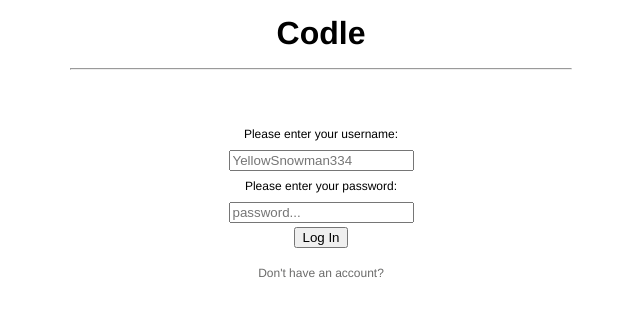
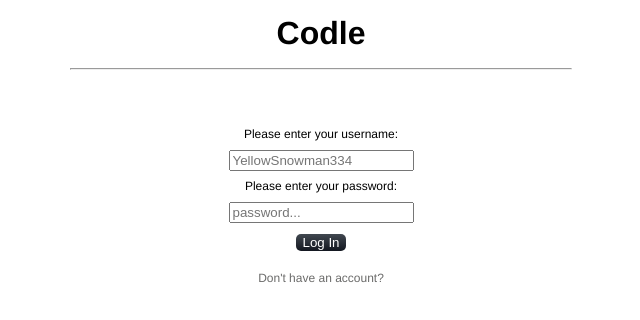
Before and after one commit to DavidMSands/codle-frontend, a React (Create React App) app in the folder codle/: page / in a window 1280 px wide. Shown: the top 320 px of the page, without its empty margins (319-959 px from the left). Built offline with nearby package versions, Linux system fonts and the light colour scheme; no server answers.

Commit message:
auth updates

```diff
--- a/codle/src/App.css
+++ b/codle/src/App.css
@@ -6,7 +6,7 @@ body {
   display: flex;
   flex-direction: column;
   width: 100%;
-  max-width: 1500px;
+  max-width: 500px;
   margin: 0 auto;
   /* background-image: linear-gradient(90deg, #464d55, #171c26); */
 }
@@ -38,7 +38,7 @@ body {
   border-radius: .33rem;
   display: block;
   position: absolute;
-  left: -165px;
+  left: -500px;
   top: 0;
   backdrop-filter: blur(2px);
 }
@@ -125,9 +125,12 @@ div#recent-scores ul {
 }
 
 #sugg-edit-btn {
-  right: 10px;
-  top: 0;
   width: 20px;
+  margin-top: .65rem;
+  border: none;
+  border-radius: 5px;
+  background-image: linear-gradient(180deg, #414850, #131720);
+  color: white;
 }
 
 #suggestions-ul {
@@ -149,6 +152,7 @@ button:hover {
   align-items: center;
   flex-grow: 1;
   padding-bottom: 40px;
+  margin-top: 40px;
 }
 
 .tile-container {
@@ -204,8 +208,35 @@ text-align: center;
   color: #6b6b6a;
 }
 
+.login-text:hover{
+  cursor: pointer;
+}
+
 .login-text-2 {
   font-size: .75rem;
   color: #000000;
   text-align: left;
 }
+
+#no-account {
+  font-size: .83rem;
+  color:rgb(135, 39, 39);
+}
+
+.login-button {
+  width: 50px;
+  margin-top: .65rem;
+  border: none;
+  border-radius: 5px;
+  background-image: linear-gradient(180deg, #414850, #131720);
+  color: white;
+}
+
+.signin-button {
+  width: 60px;
+  margin-top: .65rem;
+  border: none;
+  border-radius: 5px;
+  background-image: linear-gradient(180deg, #414850, #131720);
+  color: white;
+}
--- a/codle/src/App.js
+++ b/codle/src/App.js
@@ -1,23 +1,101 @@
 import './App.css';
 import Login from './Components/Login/Login';
 import GamePlay from './GamePlay';
-import { Routes, Route } from "react-router-dom"
+import { Routes, Route, useNavigate } from "react-router-dom"
 import Header from './Components/Header/Header';
-import React, { useState } from 'react';
+import React, { useState, useEffect } from 'react';
 
 
 function App() {
   const [userName, setUserName] = useState('default')
   const [sessionScore, setSessionScore] = useState(0)
   const [lifetimeScore, setLifetimeScore] = useState(0)
-  const [auth, setAuth] = useState(true)
+  const [auth, setAuth] = useState(false)
+  const [pwd, setPwd] = useState('')
+  const [username, setUsername] = useState('')
+  const [isNewUser, setIsNewUser] = useState(false)
+  const [successfulLogin, setSuccessfulLogin] = useState(true)
+  const [currentUserObj, setCurrentUserObj] = useState({})
+  const [isWin, setIsWin] = useState(false)
+
+  let navigate = useNavigate()
+
+
+
+  function handleSignUpSubmit(e) {
+    e.preventDefault()
+    const newObj = {
+        username: username,
+        password: pwd,
+        difficulty: null,
+        highscore: 0,
+        ip_address: 'N/A'
+    }
+    fetch('http://localhost:9292/users', {
+        method: 'POST',
+        headers: { 'Content-Type': 'application/json' },
+        body: JSON.stringify(newObj)
+        })
+        .then(res => res.json())
+        .then(data => {
+            setCurrentUserObj(data)
+            setUserName(data.username)
+            setLifetimeScore(0)
+
+        })
+        setAuth(true)
+        navigate('/game-play')
+}
+
+
+function handleLogInSubmit(e) {
+    e.preventDefault()
+    fetch('http://localhost:9292/users')
+    .then(res => res.json())
+    .then(users => {
+      const currentUser = users.filter(user => user.username === username && user.password === pwd)
+      if(currentUser.length === 0) {
+          setSuccessfulLogin(false)
+      } else {
+          setCurrentUserObj(currentUser[0])
+          setUserName(currentUser[0].username)
+          setLifetimeScore(currentUser[0].highscore)
+          setAuth(true)
+          setSuccessfulLogin(true)
+          navigate('/game-play')
+      }
+    })
+}
+
+  useEffect(() => {
+    fetch('http://localhost:9292/users')
+    .then(res => res.json())
+    .then(users => {
+      const currentUser = users.filter(user => user.username === username && user.password === pwd)
+          setCurrentUserObj(currentUser[0])
+          setUserName(currentUser[0].username)
+          setLifetimeScore(currentUser[0].highscore)
+      }
+    )
+  }, [isWin])
 
 
   return (
     <div>
       <Routes>
-        <Route exact path="/" element={<Login setUserName={setUserName} setSessionScore={setSessionScore} setLifetimeScore={setLifetimeScore} setAuth={setAuth} />} />
-        <Route exact path="/game-play" element={<GamePlay userName={userName} sessionScore={sessionScore} lifetimeScore={lifetimeScore} auth={auth} />} />
+        <Route exact path="/" element={<Login
+        setAuth={setAuth}
+        username ={username}
+        setIsNewUser={setIsNewUser}
+        isNewUser={isNewUser}
+        handleLogInSubmit={handleLogInSubmit}
+        handleSignUpSubmit={handleSignUpSubmit}
+        pwd={pwd}
+        setUsername={setUsername}
+        setPwd={setPwd}
+        successfulLogin={successfulLogin}
+        />} />
+        <Route exact path="/game-play" element={<GamePlay setIsWin={setIsWin} userName={userName} sessionScore={sessionScore} lifetimeScore={lifetimeScore} auth={auth} currentUserObj={currentUserObj} setSessionScore={setSessionScore} />} />
      </Routes>
     </div>
   );
--- a/codle/src/Components/Login/Login.js
+++ b/codle/src/Components/Login/Login.js
@@ -2,72 +2,11 @@ import React, {useState, useEffect} from 'react'
 import { useNavigate } from "react-router-dom"
 import LoginForm from './LoginForm'
 
-function Login({ setUserName, setSessionScore, setLifetimeScore, setAuth}) {
-    const [pwd, setPwd] = useState('')
-    const [username, setUsername] = useState('')
-    const [isNewUser, setIsNewUser] = useState(false)
-    const [successfulLogin, setSuccessfulLogin] = useState(true)
-    const [currentUserObj, setCurrentUserObj] = useState({})
-
-    console.log(username)
-
-    let navigate = useNavigate()
+function Login({ setAuth, username, setIsNewUser, handleLogInSubmit, handleSignUpSubmit, isNewUser, pwd, setPwd, setUsername, successfulLogin }) {
 
     useEffect(() => {
         setAuth(false)
     },[])
-
-    function handleSignUpSubmit(e) {
-        e.preventDefault()
-        const newObj = {
-            username: username,
-            password: pwd,
-            difficulty: null,
-            highscore: 0,
-            ip_address: 'N/A'
-        }
-        fetch('http://localhost:9292/users', {
-            method: 'POST',
-            headers: { 'Content-Type': 'application/json' },
-            body: JSON.stringify(newObj)
-            })
-            .then(res => res.json())
-            .then(data => {
-                setCurrentUserObj(data)
-                setUserName(data.username)
-                setLifetimeScore(0)
-
-            })
-            setAuth(true)
-            navigate('/game-play')
-    }
-
-    useEffect(() => {
-        fetch('http://localhost:9292/users' + `/${currentUserObj.id}`)
-        .then(res => res.json())
-        .then(users => {
-          setSessionScore(users.scores[0].session_score)
-        })
-    }, [currentUserObj])
-
-    function handleLogInSubmit(e) {
-        e.preventDefault()
-        fetch('http://localhost:9292/users')
-        .then(res => res.json())
-        .then(users => {
-          const currentUser = users.filter(user => user.username === username && user.password === pwd)
-          if(currentUser.length === 0) {
-              setSuccessfulLogin(false)
-          } else {
-              setCurrentUserObj(currentUser[0])
-              setUserName(currentUser[0].username)
-              setLifetimeScore(currentUser[0].highscore)
-              setAuth(true)
-              setSuccessfulLogin(true)
-              navigate('/game-play')
-          }
-        })
-    }
 
     function handleNewUser() {
         setIsNewUser(isNewUser => !isNewUser)
--- a/codle/src/Components/Login/LoginForm.js
+++ b/codle/src/Components/Login/LoginForm.js
@@ -9,15 +9,15 @@ function LoginForm({ pwd, setPwd, username, setUsername, isNewUser, handleLogInS
             <input type="text" name="create-username" placeholder='YellowSnowman334' value={username} required onChange={(e) => setUsername(e.target.value)}/><br/>
             <label for='create-pwd' class='login-text-2'>Create Password:</label><br/>
             <input type='password' name='create-pwd' placeholder='password...' value={pwd} required onChange={(e) => setPwd(e.target.value)}/><br/>
-            <button onSubmit={handleSignUpSubmit}>Sign Up</button>
+            <button onSubmit={handleSignUpSubmit} className='signin-button'>Sign Up</button>
          </form>
          :<form onSubmit={handleLogInSubmit} id='log-in' >
-             {successfulLogin ? null : <p><i>You have not created an account. Please click "Don't have an account?" to sign up.</i></p>}
+             {successfulLogin ? null : <p id='no-account'><i>You have not created an account. Please click "Don't have an account?" to sign up.</i></p>}
              <label for='username' class='login-text-2'>Please enter your username:</label><br/>
              <input type="text" name="username" placeholder='YellowSnowman334' value={username} required onChange={(e) => setUsername(e.target.value)}/><br/>
              <label for='pwd' class='login-text-2'>Please enter your password:</label><br/>
              <input type='password' name='pwd' placeholder='password...' value={pwd} required onChange={(e) => setPwd(e.target.value)}/><br/>
-             <button onSubmit={handleLogInSubmit}>Log In</button>
+             <button onSubmit={handleLogInSubmit} className='login-button'>Log In</button>
           </form>}
     </div>
   )
--- a/codle/src/Components/ScoreBoard/Score.js
+++ b/codle/src/Components/ScoreBoard/Score.js
@@ -14,9 +14,8 @@ function reducer(state, action) {
 }
 
 
-function Score( { modalStyle, exitModal, userName, sessionScore, lifetimeScore } ) {
+function Score( { modalStyle, exitModal, userName, sessionScore, lifetimeScore, currentScore } ) {
     const [state, dispatch] = useReducer(reducer, { count: 59 })
-
     const [suggestedWord, setSuggestedWord] = useState('')
     const [suggestedWords, setSuggestedWords] = useState('')
     const [submit, setSubmit] = useState('')
@@ -124,7 +123,7 @@ function Score( { modalStyle, exitModal, userName, sessionScore, lifetimeScore }
             <ul id='score-list'>
                 <li><strong>User:</strong> {userName}  </li>
                 <li><strong>Game Score:</strong> {sessionScore} </li>
-                <li><strong>Total Score:</strong> {lifetimeScore} </li>
+                <li><strong>Lifetime Score:</strong> {lifetimeScore} </li>
             </ul>
             <p id='recent'>Recent scores:</p>
             <div id='recent-scores'>
--- a/codle/src/GamePlay.js
+++ b/codle/src/GamePlay.js
@@ -8,19 +8,19 @@ import { useState, useRef, useEffect } from 'react'
 import Login from './Components/Login/Login';
 import { useNavigate, Redirect } from "react-router-dom"
 
-function GamePlay({ userName, sessionScore, lifetimeScore, auth }) {
+function GamePlay({ userName, sessionScore, lifetimeScore, auth, currentUserObj, setSessionScore, setIsWin }) {
   let navigate = useNavigate()
 
   useEffect(() => {
     if(auth === false) {
       navigate('/')
     }
-
   },[])
 
   const [modalStyle, setModalStyle] =useState('score-container1')
   const [isEnter, setIsEnter] = useState(false)
   const [wordOfTheDay, setWordOfTheDay] = useState('hello')
+  const [wordOfTheDayId, setwordOfTheDayId] = useState(0)
   const [guesses, setGuesses] = useState({
     0: Array.from({ length: 5}).fill(""),
     1: Array.from({ length: 5}).fill(""),
@@ -41,9 +41,13 @@ function GamePlay({ userName, sessionScore, lifetimeScore, auth }) {
   useEffect(() => {
     fetch('http://localhost:9292/word_otd')
     .then(r => r.json())
-    .then(wotd => setWordOfTheDay(wotd[0].game_word.toLowerCase()))
+    .then(wotd => {
+      setwordOfTheDayId(wotd[0].id)
+      setWordOfTheDay(wotd[0].game_word.toLowerCase())
+    })
   }, [])
-  console.log(wordOfTheDay)
+
+
   function handleModalStyle() {
       setModalStyle('score-container2')
   }
@@ -102,10 +106,61 @@ function GamePlay({ userName, sessionScore, lifetimeScore, auth }) {
     }
   }
 
+
+  function currentScore() {
+    switch (round.current) {
+      case 0:
+        return 50;
+      case 1:
+        return 40;
+      case 2:
+        return 30;
+      case 3:
+        return 20;
+      case 4:
+        return 10;
+      case 5:
+        return 0;
+      default:
+        return "error"
+    }
+  }
+
+  console.log(wordOfTheDayId)
+
   const win = () => {
-    // document.removeEventListener('keyup', handleKeyUp)
-    console.log('need to remove EL and open modal (david?)')
+    console.log(wordOfTheDayId)
+    const newObj = {
+      user_id: currentUserObj.id,
+      word_id: wordOfTheDayId,
+      session_score: currentScore(),
+      guesses: round.current + 1 ,
+      completed: true
+    }
+    fetch('http://localhost:9292/users' + `/${currentUserObj.id}`, {
+      method: 'PATCH',
+      body: JSON.stringify({
+        highscore: lifetimeScore + currentScore(),
+      }),
+      headers: {
+        'Content-type': 'application/json; charset=UTF-8',
+      },
+    })
+      .then(res => res.json())
+      .then(data => console.log(data));
+
+    fetch('http://localhost:9292/scores', {
+      method: 'POST',
+      headers: { 'Content-Type': 'application/json' },
+      body: JSON.stringify(newObj)
+        })
+        .then(res => res.json())
+        .then(data => console.log(data))
+        setSessionScore(currentScore())
+        setIsWin(true)
   }
+
+
 
   const submit = () => {
     const currentRound = round.current
@@ -128,6 +183,8 @@ function GamePlay({ userName, sessionScore, lifetimeScore, auth }) {
     console.log(guesses[currentRound].join(""))
     if (guesses[currentRound].join("") === wordOfTheDay) {
       setMarkers(updatedMarkers)
+      console.log(wordOfTheDayId)
+      console.log(wordOfTheDay)
       win()
       return
     }
@@ -165,7 +222,7 @@ function GamePlay({ userName, sessionScore, lifetimeScore, auth }) {
       <Header handleModalStyle={handleModalStyle} />
       <GameBoard guesses={guesses} colors={markers}/>
       <Keyboard pressedKey={pressedKey} guesses={guesses} colors={markers} isEnter={isEnter} modalStyle={modalStyle} round={round} wotd={wordOfTheDay}/>
-      <Score modalStyle={modalStyle} exitModal={exitModal} userName={userName} sessionScore={sessionScore} lifetimeScore={lifetimeScore} />
+      <Score modalStyle={modalStyle} exitModal={exitModal} userName={userName} sessionScore={sessionScore} lifetimeScore={lifetimeScore} currentScore={currentScore} />
     </div>
   );
 }
```
